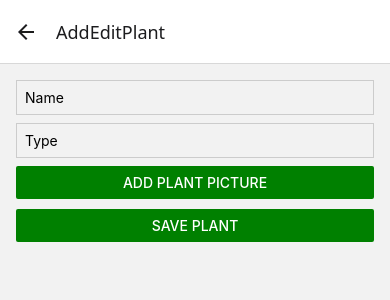
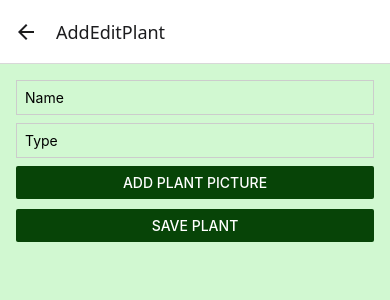
Before and after one commit to Hootanica/Hootanica, a React Native app: screen /AddEditPlant in a window 390 px wide. Shown: the top 300 px of the page. Built offline with nearby package versions, Linux system fonts and the light colour scheme.

Commit message:
edited background and button colors across all existing screens

```diff
--- a/src/screens/AddEditPlantScreen.js
+++ b/src/screens/AddEditPlantScreen.js
@@ -44,16 +44,16 @@ export default function AddEditPlantScreen({ navigation, route }) {
     <View style={styles.container}>
       <TextInput placeholder="Name" value={name} onChangeText={setName} style={styles.input} />
       <TextInput placeholder="Type" value={type} onChangeText={setType} style={styles.input} />
-      <Button title="Add Plant Picture" color={"green"} onPress={pickImage} />
+      <Button title="Add Plant Picture" color={"#074407ff"} onPress={pickImage} />
       {photo && <Image source={{ uri: photo }} style={styles.image} />}
       <View style={{ height: 10 }} />
-      <Button title="Save Plant" color={"green"} onPress={save} />
+      <Button title="Save Plant" color={"#074407ff"} onPress={save} />
     </View>
   );
 }
 
 const styles = StyleSheet.create({
-  container: { flex: 1, padding: 16 },
+  container: { flex: 1, padding: 16, backgroundColor: '#d1f8d1ff' },
   input: { borderWidth: 1, borderColor: '#ccc', padding: 8, marginBottom: 8 },
   image: { width: 100, height: 100, marginVertical: 8 },
 });
--- a/src/screens/InstructionsScreen.js
+++ b/src/screens/InstructionsScreen.js
@@ -19,4 +19,4 @@ export default function InstructionsScreen() {
   );
 }
 
-const styles = StyleSheet.create({ container: { flex: 1, padding: 16 } });
+const styles = StyleSheet.create({ container: { flex: 1, padding: 16, backgroundColor: '#d1f8d1ff' } });
--- a/src/screens/PlantDetailScreen.js
+++ b/src/screens/PlantDetailScreen.js
@@ -10,13 +10,13 @@ export default function PlantDetailScreen({ route, navigation }) {
     <View style={styles.container}>
       <Text>Name: {plant.name}</Text>
       <Text>Type: {plant.type}</Text>
-      <Button title="Edit Plant" color={"green"} onPress={() => navigation.navigate('AddEditPlant', { id: plant.id })} />
+      <Button title="Edit Plant" color={"#074407ff"} onPress={() => navigation.navigate('AddEditPlant', { id: plant.id })} />
       <View style={{ height: 10 }} />
-      <Button title="Delete Plant" color={"green"} onPress={() => { deletePlant(plant.id); navigation.navigate('Home'); }} />
+      <Button title="Delete Plant" color={"#074407ff"} onPress={() => { deletePlant(plant.id); navigation.navigate('Home'); }} />
     </View>
   );
 }
 
 const styles = StyleSheet.create({
-  container: { flex: 1, padding: 16 },
+  container: { flex: 1, padding: 16, backgroundColor: '#d1f8d1ff' },
 });
```
